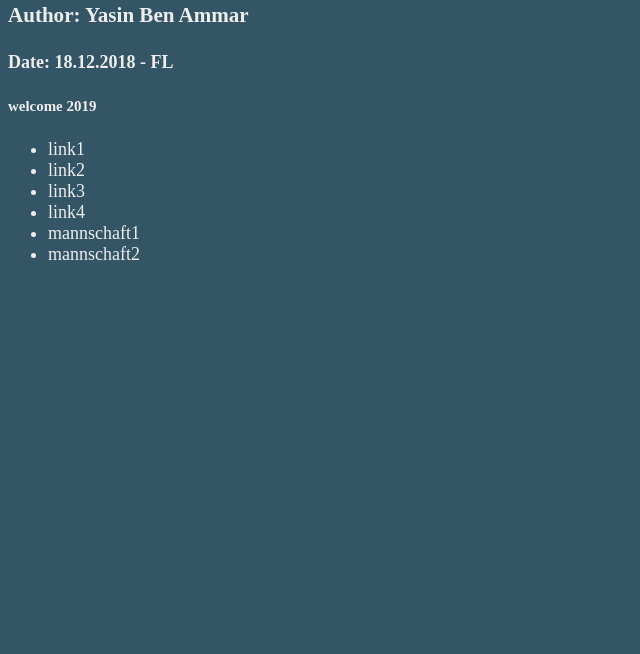
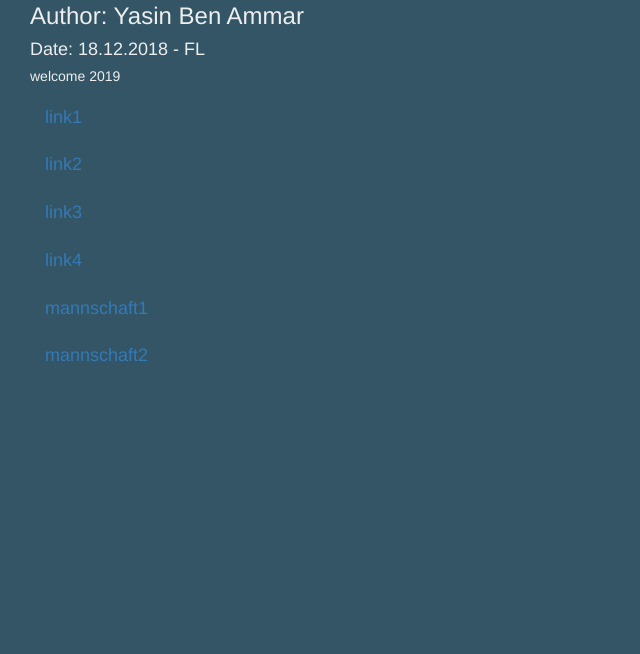
Before and after one commit to benammar-dev/hausCarsta, a website: page index.html in a window 1280 px wide. Shown: the part 146-800 px from the top of the page, without its empty margins (0-640 px from the left). Drawn offline with nearby package versions, Linux system fonts and the light colour scheme.

Commit message:
added bootstrap and adjusted links

```diff
--- a/index.html
+++ b/index.html
@@ -4,14 +4,16 @@
      <meta charset="UTF-8">
      <meta name="viewport" content="width=device-width, initial-scale=1.0">
      <meta http-equiv="X-UA-Compatible" content="ie=edge">
+      <!-- bootstrap -->
+     <link rel="stylesheet" href="https://stackpath.bootstrapcdn.com/bootstrap/3.4.0/css/bootstrap.min.css" integrity="sha384-PmY9l28YgO4JwMKbTvgaS7XNZJ30MK9FAZjjzXtlqyZCqBY6X6bXIkM++IkyinN+" crossorigin="anonymous">
      <link rel="stylesheet" type="text/css" href="App/css/main.css">
      <title>Document</title>
    </head>
    <body>
-     <h1>clean project</h1>
-     <div class="content">
 
-        <div class="body-wrapper">
+     <div class="col-xs-12 content">
+      <h1>clean project</h1>
+        <div class="col-xs-12 body-wrapper">
           <h1>start new project_1</h1>
           <h3>Author: Yasin Ben Ammar</h3>
           <h4>Date: 18.12.2018 - FL</h4>
@@ -19,17 +21,22 @@
 
           <div class="content-wrapper">
             <aside id="mainmenu">
-              <ul id="menulist">
-                <li><a href="#"></a>link1</li>
-                <li><a href="#"></a>link2</li>
-                <li><a href="#"></a>link3</li>
-                <li><a href="#"></a>link4</li>
-                <li><a href="#"></a>mannschaft1</li>
-                <li><a href="#"></a>mannschaft2</li>
+              <ul id="menulist" class="nav nav-pills nav-stacked">
+                <li><a href="#">link1</a></li>
+                <li><a href="#">link2</a></li>
+                <li><a href="#">link3</a></li>
+                <li><a href="#">link4</a></li>
+                <li><a href="#">mannschaft1</a></li>
+                <li><a href="#">mannschaft2</a></li>
               </ul>
             </aside>
           </div>
         </div>
      </div>
    </body>
+
+   <!--   Bootstrap script  -->
+   <script src="https://stackpath.bootstrapcdn.com/bootstrap/3.4.0/js/bootstrap.min.js" integrity="sha384-vhJnz1OVIdLktyixHY4Uk3OHEwdQqPppqYR8+5mjsauETgLOcEynD9oPHhhz18Nw" crossorigin="anonymous"></script>
+   <!--   jquery    -->
+   <script src="https://code.jquery.com/jquery-1.12.4.min.js" integrity="sha384-nvAa0+6Qg9clwYCGGPpDQLVpLNn0fRaROjHqs13t4Ggj3Ez50XnGQqc/r8MhnRDZ" crossorigin="anonymous"></script>
  </html>
```
Also changed, not shown: App/index.html (+6 -4 lines).
